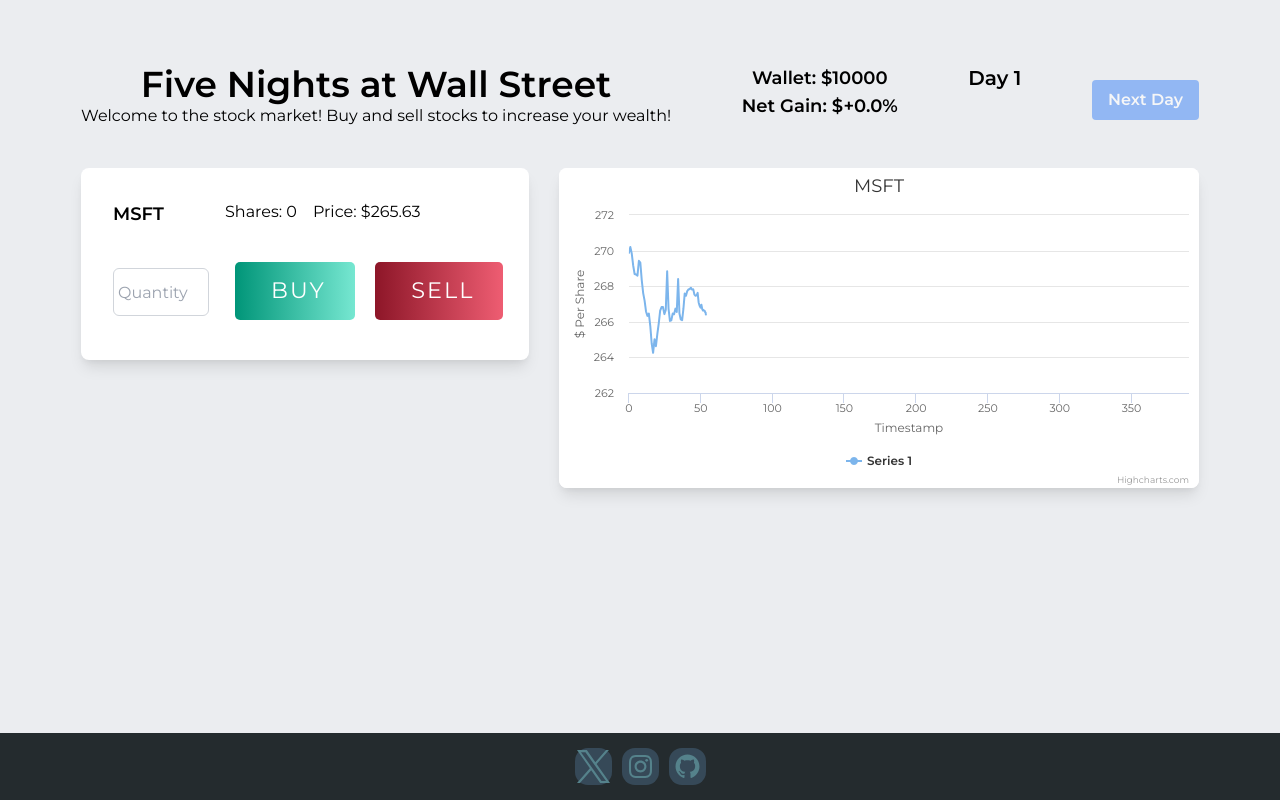
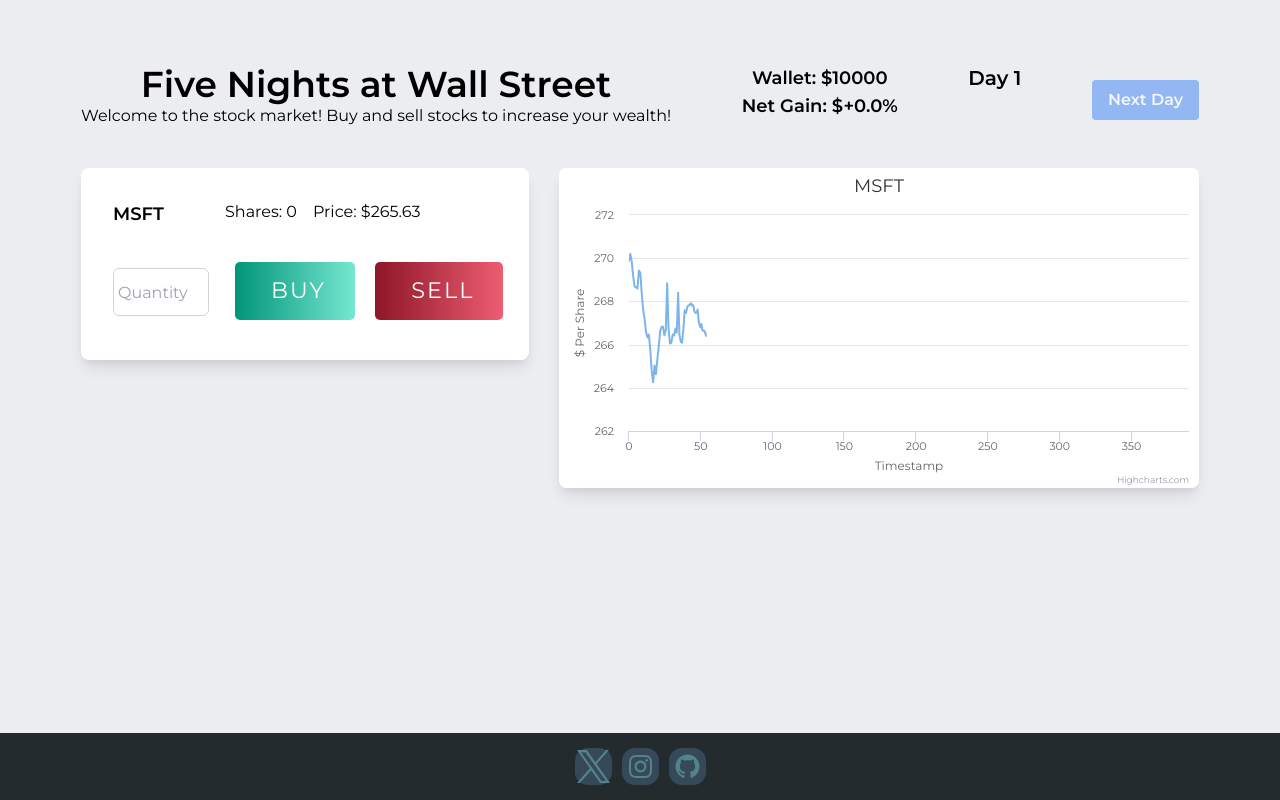
Before and after one commit to fnaws/fivenights, a Flask app: page / in a window 1280 px wide. Run offline with Flask 3, Linux system fonts and the light colour scheme; some libraries are stand-ins or nearby versions.

Commit message:
disabled legend

```diff
--- a/templates/index.html
+++ b/templates/index.html
@@ -143,6 +143,9 @@
                         text: '$ Per Share'
                     },
                 },
+                legend: {
+                    enabled: false
+                },
                 series: [{
                     data: []
                 }]
@@ -173,9 +176,10 @@
             if (currentDay < totalDays - 1) {
                 // update the day display
                 currentDay++;
-
                 let displayDay = currentDay + 1;
                 document.getElementById("day-display").innerHTML = "Day " + displayDay.toString();
+
+
                 document.getElementById('switchDayButton').disabled = true;
                 document.getElementById('switchDayButton').style.cursor = "not-allowed";
                 document.getElementById('switchDayButton').style.opacity = "0.5";
```
